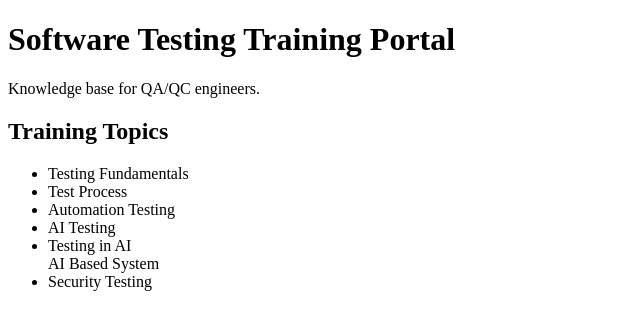
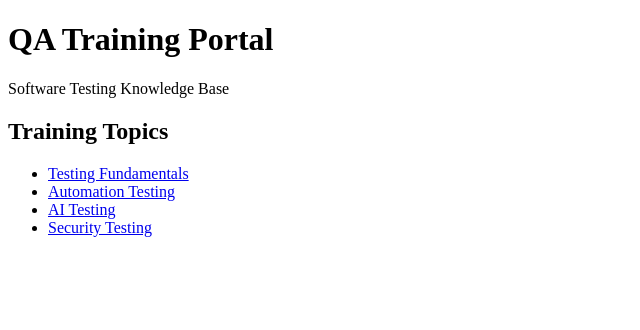
Before and after one commit to GiantyQC/qc-training-portal, a plain HTML site: page index.html in a window 1280 px wide. Shown: the whole page, without its empty margins (0-640 px from the left). Drawn offline with Linux system fonts and the light colour scheme.

Commit message:
Update header and training topics in index.html

```diff
--- a/index.html
+++ b/index.html
@@ -6,20 +6,16 @@
 
 <body>
 
-<h1>Software Testing Training Portal</h1>
-
-<p>Knowledge base for QA/QC engineers.</p>
+<h1>QA Training Portal</h1>
+<p>Software Testing Knowledge Base</p>
 
 <h2>Training Topics</h2>
 
 <ul>
-<li>Testing Fundamentals</li>
-<li>Test Process</li>
-<li>Automation Testing</li>
-<li>AI Testing</li>
-<li>Testing in AI</li>
-    AI Based System
-<li>Security Testing</li>
+<li><a href="training/fundamentals.html">Testing Fundamentals</a></li>
+<li><a href="training/automation.html">Automation Testing</a></li>
+<li><a href="training/ai-testing.html">AI Testing</a></li>
+<li><a href="training/security-testing.html">Security Testing</a></li>
 </ul>
 
 </body>
```
